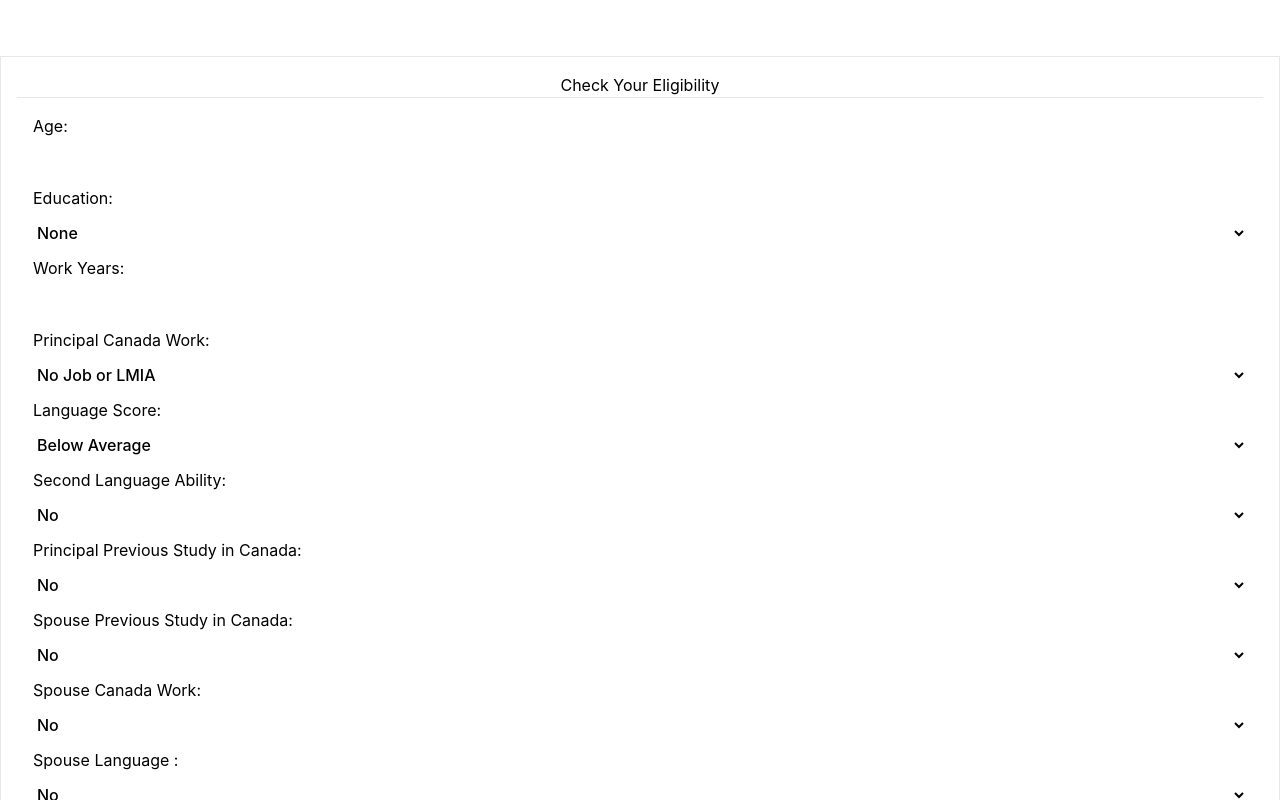
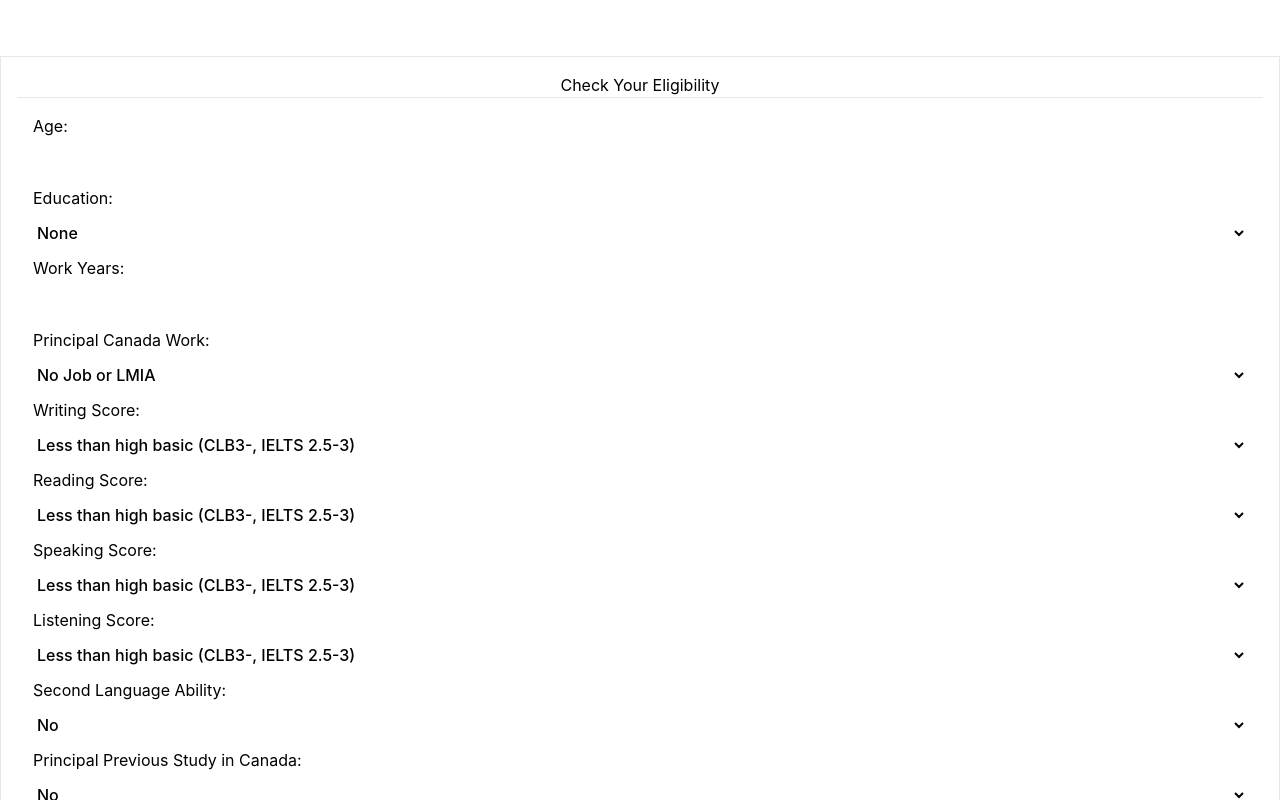
Before and after one commit to blackventures/epress-entry-calculator, a React (Create React App) app: page / in a window 1280 px wide. Shown: the top 800 px of the page. Built offline with nearby package versions, Linux system fonts and the light colour scheme; the HTML template or start-up script is replaced by a standard one; what tw-elements would draw is missing.

Commit message:
Users input each section socre

```diff
--- a/src/components/Calculator.tsx
+++ b/src/components/Calculator.tsx
@@ -12,6 +12,7 @@ type Education =
     "Doctoral (PhD) level";
 type YesNo = "Yes" | "No";
 type LanguageScore = "Below Average" | "Average" | "Above Average" | "Excellent";
+type LanguageProficiency = "Less than high basic (CLB3-, IELTS 2.5-3)" | "High basic (CLB4, IELTS 3.5)" | "Initial intermediate (CLB5, IELTS 4-4.5)" | "Developing intermediate (CLB6, IELTS 5-5.5)" | "Adequate intermediate (CLB7, IELTS 6)" | "High intermediate (CLB8, IELTS 6.5)" | "Initial Advanced (CLB9, IELTS 7)" | "Advanced (CLB10+, IELTS 8+)";
 type SecondLanguage = "Yes" | "No";
 
 function getAgePoints(age: number): number {
@@ -90,12 +91,16 @@ function getAdaptabilityPoints(
   return Math.min(10, points);
 }
 
-function getLanguagePoints(score: LanguageScore): number {
+function getLanguagePoints(score: LanguageProficiency): number {
   switch (score) {
-      case "Below Average": return 0;
-      case "Average": return 16;
-      case "Above Average": return 20;
-      case "Excellent": return 24;
+    case "Less than high basic (CLB3-, IELTS 2.5-3)": return 0;
+    case "High basic (CLB4, IELTS 3.5)": return 16;
+    case "Initial intermediate (CLB5, IELTS 4-4.5)": return 20;
+    case "Developing intermediate (CLB6, IELTS 5-5.5)": return 24;
+    case "Adequate intermediate (CLB7, IELTS 6)": return 24;
+    case "High intermediate (CLB8, IELTS 6.5)": return 24;
+    case "Initial Advanced (CLB9, IELTS 7)": return 24;
+    case "Advanced (CLB10+, IELTS 8+)": return 24;
       default: return 0;
   }
 }
@@ -114,14 +119,25 @@ const Calculator: React.FC = () => {
   const [spouseCanadaWork, setSpouseCanadaWork] = useState<YesNo>("No");
   const [spouseLanguage, setSpouseLanguage] = useState<YesNo>("No");
   const [canadianRelative, setCanadianRelative] = useState<YesNo>("No");
-  const [languageScore, setLanguageScore] = useState<LanguageScore>("Below Average");
+  const [languageScore, setLanguageScore] = useState<LanguageProficiency>("Less than high basic (CLB3-, IELTS 2.5-3)");
+
+  // Testing Features
+  const [readingScore, setReadingScore] = useState<LanguageProficiency>("Less than high basic (CLB3-, IELTS 2.5-3)");
+  const [writingScore, setWritingScore] = useState<LanguageProficiency>("Less than high basic (CLB3-, IELTS 2.5-3)");
+  const [listeningScore, setListeningScore] = useState<LanguageProficiency>("Less than high basic (CLB3-, IELTS 2.5-3)");
+  const [speakingScore, setSpeakingScore] = useState<LanguageProficiency>("Less than high basic (CLB3-, IELTS 2.5-3)");
+
   const [secondLanguage, setSecondLanguage] = useState<SecondLanguage>("No");
   const [eligibilityMessage, setEligibilityMessage] = useState<string>("");
 
   const handleSubmit = () => {
     const totalPoints = getAgePoints(age) + getWorkYearsPoints(workYears) + getWorkExperiencePoints(principalCanadaWork) + getEducationPoints(education);
     const adaptabilityPoints = getAdaptabilityPoints(principalCanadaWork, principalPreviousStudy, spousePreviousStudy, spouseCanadaWork, spouseLanguage, canadianRelative);
-    const languagePoints = getLanguagePoints(languageScore);
+    // const languagePoints = getLanguagePoints(languageScore);
+
+    // Testing Feature
+    const languagePoints = getLanguagePoints(readingScore) +getLanguagePoints(writingScore) + getLanguagePoints(listeningScore) + getLanguagePoints(speakingScore);
+
     const secondLangPoints = getSecondLanguagePoints(secondLanguage);
     const finalPoints = totalPoints + adaptabilityPoints + languagePoints + secondLangPoints;
 
@@ -183,14 +199,63 @@ const Calculator: React.FC = () => {
           </select>
         </label>
 
-        {/* Language Score Dropdown */}
+        {/* Writing Score Dropdown */}
         <label className="font-bold block mb-4">
-          Language Score:
-          <select value={languageScore} onChange={(e) => setLanguageScore(e.target.value as LanguageScore)} className="mt-4 w-full rounded-lg border-[1.5px] border-stroke bg-transparent py-3 px-5 font-medium outline-none transition focus:border-primary active:border-primary disabled:cursor-default disabled:bg-whiter">
-            <option value="Below Average">Below Average</option>
-            <option value="Average">Average</option>
-            <option value="Above Average">Above Average</option>
-            <option value="Excellent">Excellent</option>
+          Writing Score:
+          <select value={writingScore} onChange={(e) => setWritingScore(e.target.value as LanguageProficiency)} className="mt-4 w-full rounded-lg border-[1.5px] border-stroke bg-transparent py-3 px-5 font-medium outline-none transition focus:border-primary active:border-primary disabled:cursor-default disabled:bg-whiter">
+          <option value="Less than high basic (CLB3-, IELTS 2.5-3)">Less than high basic (CLB3-, IELTS 2.5-3)</option>
+            <option value="High basic (CLB4, IELTS 3.5)">High basic (CLB4, IELTS 3.5)</option>
+            <option value="Initial intermediate (CLB5, IELTS 4-4.5)">Initial intermediate (CLB5, IELTS 4-4.5)</option>
+            <option value="Developing intermediate (CLB6, IELTS 5-5.5)">Developing intermediate (CLB6, IELTS 5-5.5)</option>
+            <option value="Adequate intermediate (CLB7, IELTS 6)">Adequate intermediate (CLB7, IELTS 6)</option>
+            <option value="High intermediate (CLB8, IELTS 6.5)">High intermediate (CLB8, IELTS 6.5)</option>
+            <option value="Initial Advanced (CLB9, IELTS 7)">Initial Advanced (CLB9, IELTS 7)</option>
+            <option value="Advanced (CLB10+, IELTS 8+)">Advanced (CLB10+, IELTS 8+)</option>
+          </select>
+        </label>
+
+        {/* Reading Score Dropdown */}
+        <label className="font-bold block mb-4">
+          Reading Score:
+          <select value={readingScore} onChange={(e) => setReadingScore(e.target.value as LanguageProficiency)} className="mt-4 w-full rounded-lg border-[1.5px] border-stroke bg-transparent py-3 px-5 font-medium outline-none transition focus:border-primary active:border-primary disabled:cursor-default disabled:bg-whiter">
+          <option value="Less than high basic (CLB3-, IELTS 2.5-3)">Less than high basic (CLB3-, IELTS 2.5-3)</option>
+            <option value="High basic (CLB4, IELTS 3.5)">High basic (CLB4, IELTS 3.5)</option>
+            <option value="Initial intermediate (CLB5, IELTS 4-4.5)">Initial intermediate (CLB5, IELTS 4-4.5)</option>
+            <option value="Developing intermediate (CLB6, IELTS 5-5.5)">Developing intermediate (CLB6, IELTS 5-5.5)</option>
+            <option value="Adequate intermediate (CLB7, IELTS 6)">Adequate intermediate (CLB7, IELTS 6)</option>
+            <option value="High intermediate (CLB8, IELTS 6.5)">High intermediate (CLB8, IELTS 6.5)</option>
+            <option value="Initial Advanced (CLB9, IELTS 7)">Initial Advanced (CLB9, IELTS 7)</option>
+            <option value="Advanced (CLB10+, IELTS 8+)">Advanced (CLB10+, IELTS 8+)</option>
+          </select>
+        </label>
+
+        {/* Writing Score Dropdown */}
+        <label className="font-bold block mb-4">
+          Speaking Score:
+          <select value={speakingScore} onChange={(e) => setSpeakingScore(e.target.value as LanguageProficiency)} className="mt-4 w-full rounded-lg border-[1.5px] border-stroke bg-transparent py-3 px-5 font-medium outline-none transition focus:border-primary active:border-primary disabled:cursor-default disabled:bg-whiter">
+          <option value="Less than high basic (CLB3-, IELTS 2.5-3)">Less than high basic (CLB3-, IELTS 2.5-3)</option>
+            <option value="High basic (CLB4, IELTS 3.5)">High basic (CLB4, IELTS 3.5)</option>
+            <option value="Initial intermediate (CLB5, IELTS 4-4.5)">Initial intermediate (CLB5, IELTS 4-4.5)</option>
+            <option value="Developing intermediate (CLB6, IELTS 5-5.5)">Developing intermediate (CLB6, IELTS 5-5.5)</option>
+            <option value="Adequate intermediate (CLB7, IELTS 6)">Adequate intermediate (CLB7, IELTS 6)</option>
+            <option value="High intermediate (CLB8, IELTS 6.5)">High intermediate (CLB8, IELTS 6.5)</option>
+            <option value="Initial Advanced (CLB9, IELTS 7)">Initial Advanced (CLB9, IELTS 7)</option>
+            <option value="Advanced (CLB10+, IELTS 8+)">Advanced (CLB10+, IELTS 8+)</option>
+          </select>
+        </label>
+
+        {/* Reading Score Dropdown */}
+        <label className="font-bold block mb-4">
+          Listening Score:
+          <select value={listeningScore} onChange={(e) => setListeningScore(e.target.value as LanguageProficiency)} className="mt-4 w-full rounded-lg border-[1.5px] border-stroke bg-transparent py-3 px-5 font-medium outline-none transition focus:border-primary active:border-primary disabled:cursor-default disabled:bg-whiter">
+          <option value="Less than high basic (CLB3-, IELTS 2.5-3)">Less than high basic (CLB3-, IELTS 2.5-3)</option>
+            <option value="High basic (CLB4, IELTS 3.5)">High basic (CLB4, IELTS 3.5)</option>
+            <option value="Initial intermediate (CLB5, IELTS 4-4.5)">Initial intermediate (CLB5, IELTS 4-4.5)</option>
+            <option value="Developing intermediate (CLB6, IELTS 5-5.5)">Developing intermediate (CLB6, IELTS 5-5.5)</option>
+            <option value="Adequate intermediate (CLB7, IELTS 6)">Adequate intermediate (CLB7, IELTS 6)</option>
+            <option value="High intermediate (CLB8, IELTS 6.5)">High intermediate (CLB8, IELTS 6.5)</option>
+            <option value="Initial Advanced (CLB9, IELTS 7)">Initial Advanced (CLB9, IELTS 7)</option>
+            <option value="Advanced (CLB10+, IELTS 8+)">Advanced (CLB10+, IELTS 8+)</option>
           </select>
         </label>
 
```
